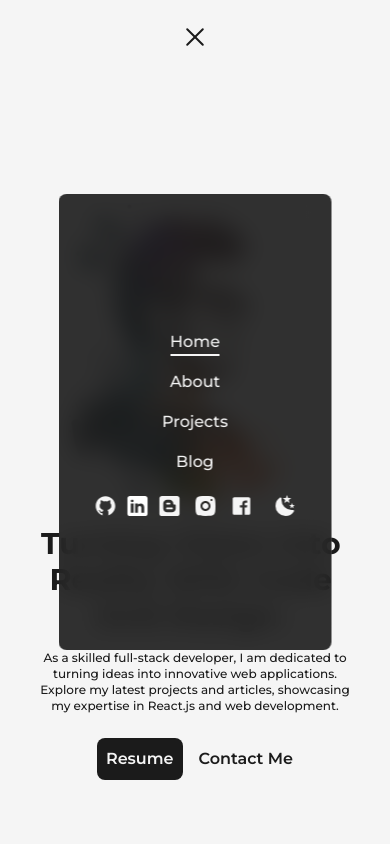
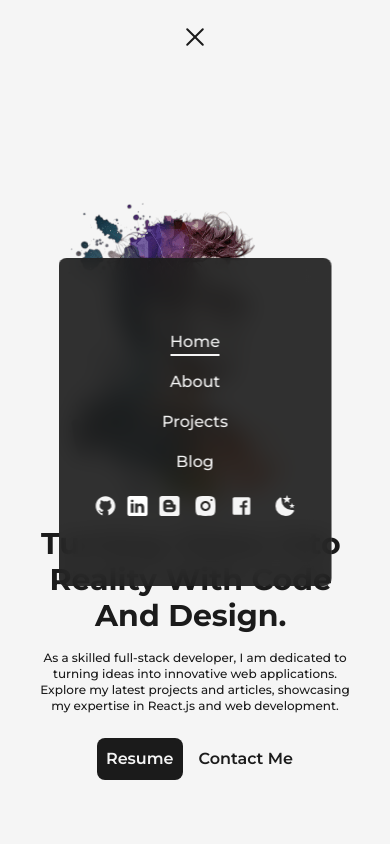
Before and after one commit to TharishaPerera/portfolio-next, a Next.js app: page / in a window 390 px wide. Both pictures are taken after a click on the button 195 px from the left and 37 px from the top of the page. Shown: the top 844 px of the page. Built offline with nearby package versions, Linux system fonts and the light colour scheme.

Commit message:
modified mobile menu

```diff
--- a/src/components/NavBar.js
+++ b/src/components/NavBar.js
@@ -102,7 +102,7 @@ const NavBar = () => {
             {
                 isOpen ?
 
-                <motion.div className='min-w-[70vw] flex flex-col z-30 justify-between items-center fixed top-1/2 left-1/2 -translate-x-1/2 -translate-y-1/2 bg-dark/90 dark:bg-light/75 rounded-lg backdrop-blur-md py-32'
+                <motion.div className='min-w-[70vw] flex flex-col z-30 justify-between items-center fixed top-1/2 left-1/2 -translate-x-1/2 -translate-y-1/2 bg-dark/90 dark:bg-light/75 rounded-lg backdrop-blur-md py-16'
                     initial={{scale:0, opacity:0, x:"-50%", y:"-50%"}}
                     animate={{scale:1, opacity:1, transition:{duration:0.3, ease:'easeInOut'}}}
                 >
@@ -127,7 +127,7 @@ const NavBar = () => {
                         <motion.a href="/" target={"_blank"} className='w-5 ml-2' whileHover={{y:-2}} whileTap={{scale:0.9}}><DribbbleIcon /></motion.a> */}
 
                         <button onClick={() => setMode(mode === "light" ? "dark" : "light")}
-                            className={`ml-3 flex items-center justify-center rounded-full p-1
+                            className={`ml-3 flex items-center justify-center rounded-full p-1 w-8 h-8
                             ${mode === "light" ? "text-light" : " text-dark"}
                             `}
                         >
```
